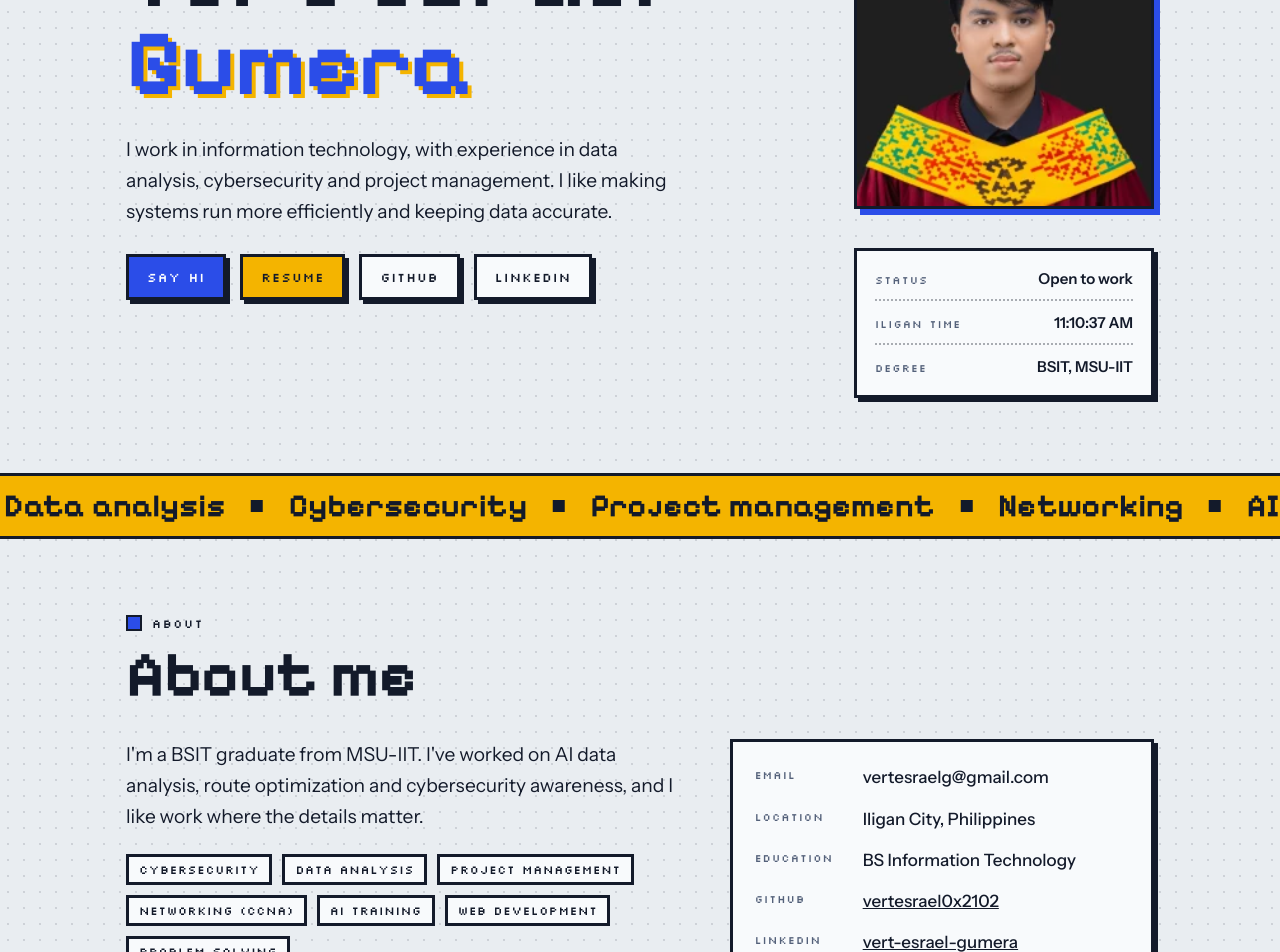
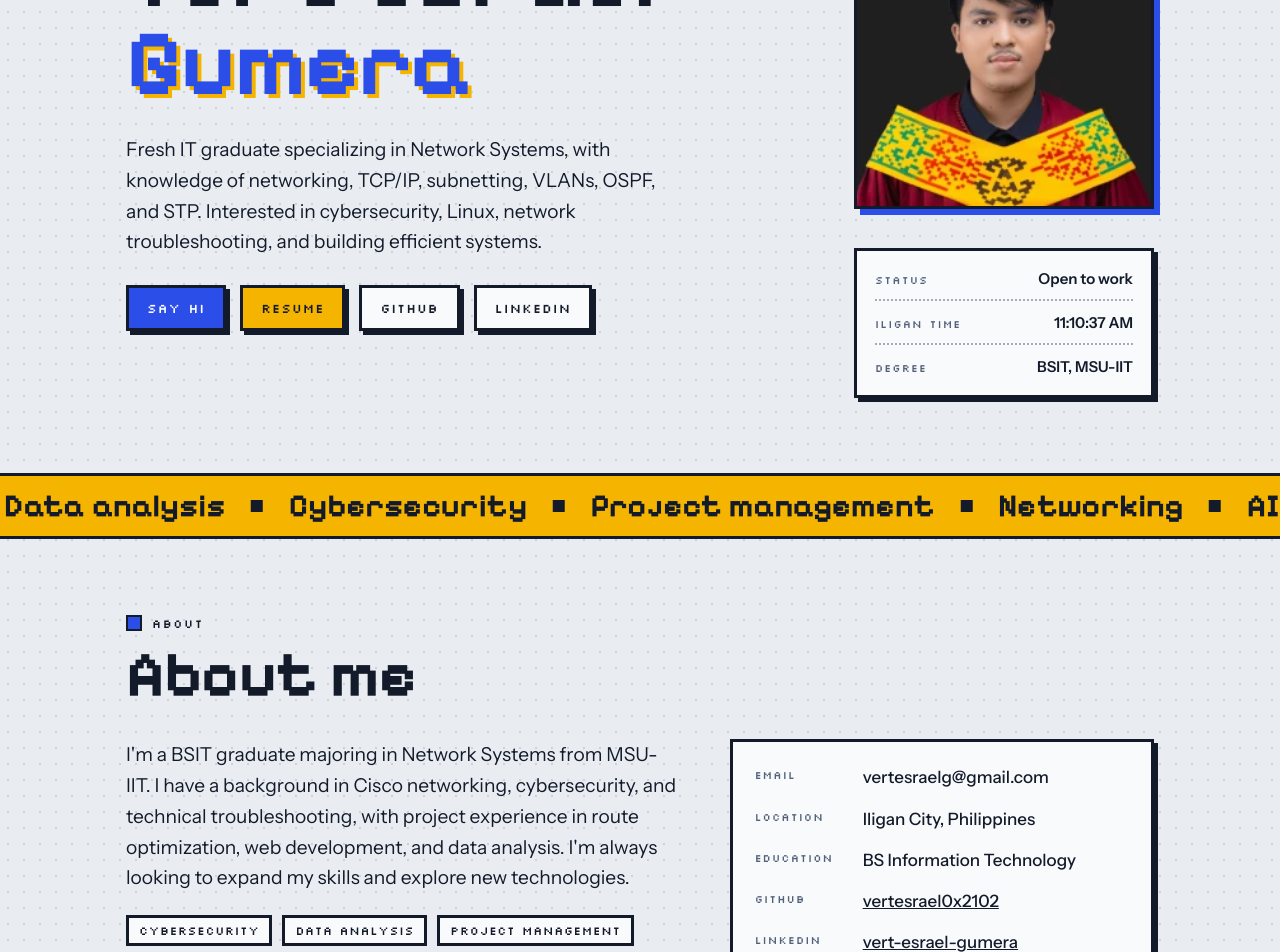
Before and after one commit to vertesrael0x2102/Portfolio, a React (Vite) app: page / in a window 1280 px wide. Shown: the part 220-1172 px from the top of the page. Built offline with nearby package versions, Linux system fonts and the light colour scheme.

Commit message:
about me and intro fix

```diff
--- a/src/data.js
+++ b/src/data.js
@@ -23,9 +23,9 @@ export const profile = {
   linkedin: "https://www.linkedin.com/in/vert-esrael-gumera-10669a429/",
   openTo: "Open to IT, cybersecurity and data roles, in Iligan City or remote.",
   intro:
-    "I work in information technology, with experience in data analysis, cybersecurity and project management. I like making systems run more efficiently and keeping data accurate.",
+    "Fresh IT graduate specializing in Network Systems, with knowledge of networking, TCP/IP, subnetting, VLANs, OSPF, and STP. Interested in cybersecurity, Linux, network troubleshooting, and building efficient systems.",
   about:
-    "I'm a BSIT graduate from MSU-IIT. I've worked on AI data analysis, route optimization and cybersecurity awareness, and I like work where the details matter.",
+    "I'm a BSIT graduate majoring in Network Systems from MSU-IIT. I have a background in Cisco networking, cybersecurity, and technical troubleshooting, with project experience in route optimization, web development, and data analysis. I'm always looking to expand my skills and explore new technologies.",
   school: "Mindanao State University - Iligan Institute of Technology, Iligan City.",
 };
 
```
